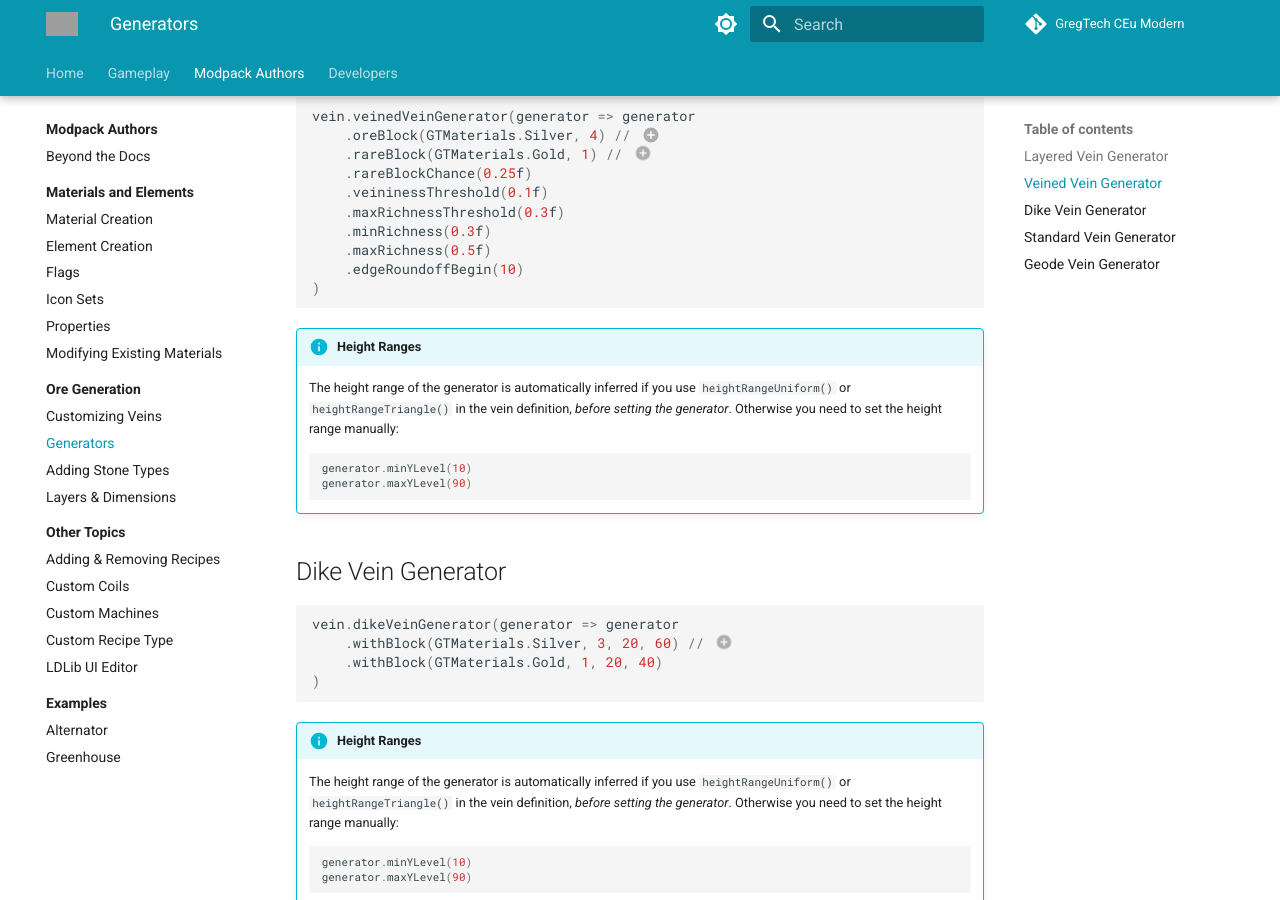
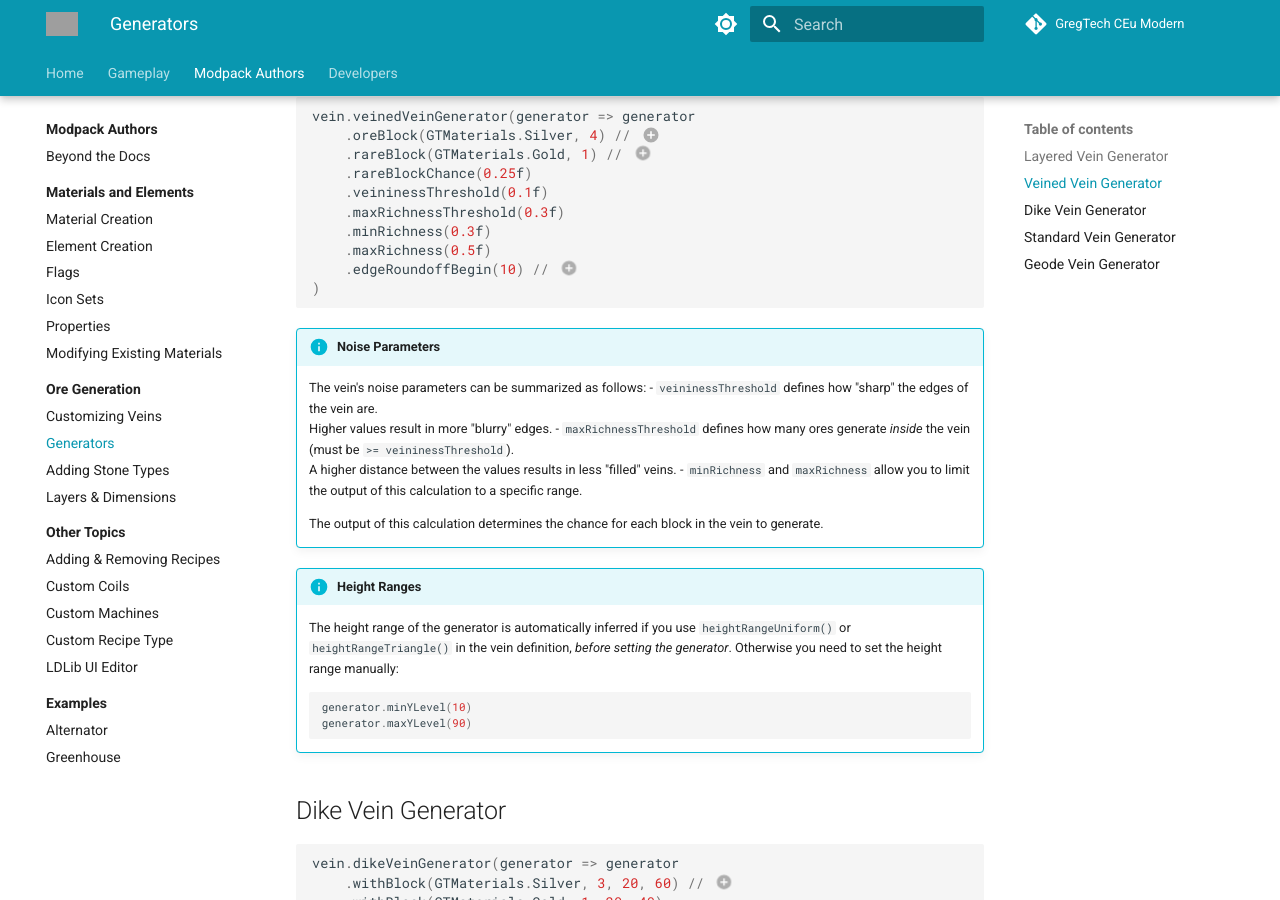
Before and after one commit to GregTechCEu/gtceu-modern-docs, an MkDocs documentation site: the page built from docs/Modpacks/Ore-Generation/02-Generators.md, in a window 1280 px wide and 900 px high, scrolled down 446 px. Built offline with MkDocs 1.6.1 and Material for MkDocs 9.7.7, drawn with Linux system fonts in a browser that asks for light colours; comment, search, counter and statistics services are not loaded; grey boxes are pictures that could not be loaded.

Commit message:
docs(kjs): add parameter info for veined veins

````diff
--- a/docs/Modpacks/Ore-Generation/02-Generators.md
+++ b/docs/Modpacks/Ore-Generation/02-Generators.md
@@ -31,12 +31,25 @@ vein.veinedVeinGenerator(generator => generator
     .maxRichnessThreshold(0.3f)
     .minRichness(0.3f)
     .maxRichness(0.5f)
-    .edgeRoundoffBegin(10)
+    .edgeRoundoffBegin(10) // (2)
 )
 ```
 
 1. **Param 1:** Either a material or block state
    **Param 2:** Generation weight
+2. Determines how much the veins become thinner towards their ends
+
+
+!!! info "Noise Parameters"
+    The vein's noise parameters can be summarized as follows:
+    - `veininessThreshold` defines how "sharp" the edges of the vein are.
+      Higher values result in more "blurry" edges.
+    - `maxRichnessThreshold` defines how many ores generate _inside_ the vein (must be `>= veininessThreshold`).
+      A higher distance between the values results in less "filled" veins.
+    - `minRichness` and `maxRichness` allow you to limit the output of this calculation to a specific range.
+
+    The output of this calculation determines the chance for each block in the vein to generate.
+
 
 !!! info "Height Ranges"
     The height range of the generator is automatically inferred if you use `heightRangeUniform()` or `heightRangeTriangle()` in the vein definition, _before setting the generator_. Otherwise you need to set the height range manually:
````
